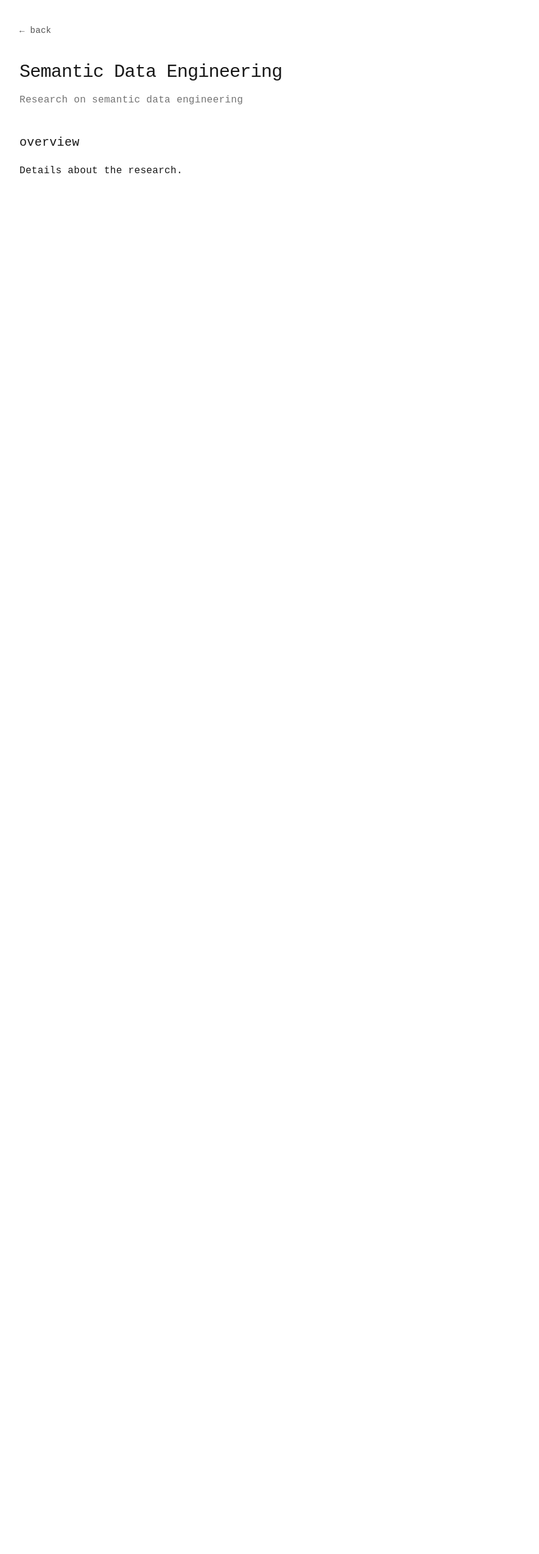
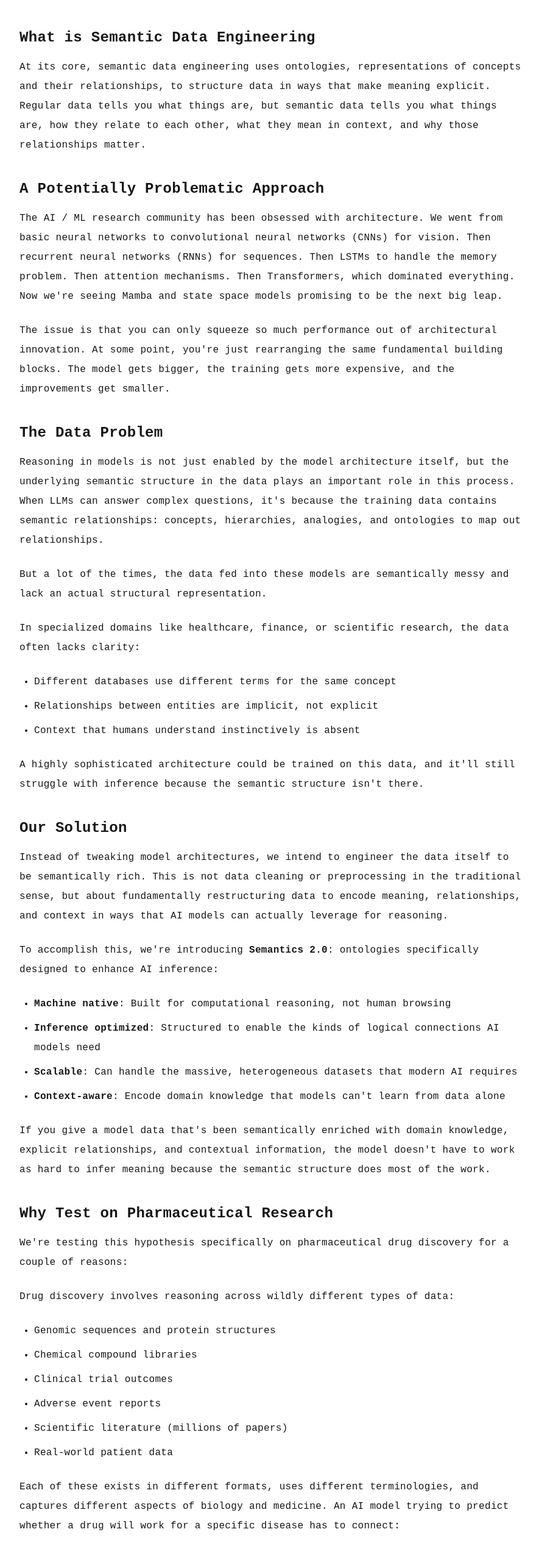
Before and after one commit to mili118/portfolio, a Next.js app: page /content/semantic-data in a window 1280 px wide. Shown: the part 234-2782 px from the top of the page at 61% size, without its empty margins (192-1077 px from the left). Before the commit the page ends 800 px from the top, so only its background shows below. Built offline with nearby package versions, Linux system fonts and the light colour scheme.

Commit message:
update semantics and basd

```diff
--- a/app/content/privacy-protocols/page.mdx
+++ b/app/content/privacy-protocols/page.mdx
@@ -271,24 +271,6 @@ export const metadata = {
 
       <hr className="my-8 border-neutral-200 dark:border-neutral-800" />
 
-      <h2 className="text-2xl font-semibold mt-10 mb-4">Future Research Directions</h2>
-
-      <div>This research opens several promising avenues for further investigation:</div>
-
-      <ol className="list-decimal ml-6 space-y-2">
-        <li><strong>Quantifying privacy degradation</strong> as a function of protocol activity levels</li>
-        <li><strong>Machine learning approaches</strong> to transaction pattern recognition and clustering</li>
-        <li><strong>Cross-chain flow analysis</strong> when funds move between privacy protocols</li>
-        <li><strong>Regulatory compliance mechanisms</strong> that preserve privacy while meeting legal requirements</li>
-        <li><strong>Economic incentives</strong> for maintaining large anonymity sets</li>
-      </ol>
-
-      <p>
-        The goal is not to break privacy for malicious purposes, but to understand the true security guarantees these protocols provide so users can make informed decisions about their financial privacy.
-      </p>
-
-      <hr className="my-8 border-neutral-200 dark:border-neutral-800" />
-
       <h2 className="text-2xl font-semibold mt-10 mb-4">Conclusion</h2>
 
       <p>
--- a/app/content/semantic-data/page.mdx
+++ b/app/content/semantic-data/page.mdx
@@ -1,8 +1,8 @@
 import Link from 'next/link'
 
 export const metadata = {
-  title: 'Semantic Data Engineering',
-  description: 'Research on semantic data engineering',
+  title: 'What if Better AI Inference Isn\'t About Better Models?',
+  description: 'Research on semantic data engineering for AI inference on pharmaceutical drug discovery',
 }
 
 <div className="min-h-screen bg-neutral-0 dark:bg-neutral-950 text-neutral-900 dark:text-neutral-100 flex items-center justify-center">
@@ -11,17 +11,142 @@ export const metadata = {
       ← back
     </Link>
 
-    <article className="space-y-8 leading-loose">
+    <article className="space-y-6 leading-loose text-base">
       <header className="mb-10">
         <h1 className="text-3xl font-normal mb-3 tracking-tight">Semantic Data Engineering</h1>
-        <p className="text-neutral-500 dark:text-neutral-600">Research on semantic data engineering</p>
+        <p className="text-neutral-500 dark:text-neutral-600">Research on semantic data engineering for inference on pharmaceutical drug discovery</p>
       </header>
 
-      <h2 className="text-xl font-medium mt-10 mb-4">overview</h2>
+      <h2 className="text-2xl font-semibold mt-10 mb-4">What is Semantic Data Engineering</h2>
 
       <p>
-        Details about the research.
+        At its core, semantic data engineering uses ontologies, representations of concepts and their relationships, to structure data in ways that make meaning explicit. Regular data tells you what things are, but semantic data tells you what things are, how they relate to each other, what they mean in context, and why those relationships matter.
       </p>
+
+      <h2 className="text-2xl font-semibold mt-10 mb-4">A Potentially Problematic Approach</h2>
+
+      <p>
+        The AI / ML research community has been obsessed with architecture. We went from basic neural networks to convolutional neural networks (CNNs) for vision. Then recurrent neural networks (RNNs) for sequences. Then LSTMs to handle the memory problem. Then attention mechanisms. Then Transformers, which dominated everything. Now we're seeing Mamba and state space models promising to be the next big leap.
+      </p>
+
+      <p>
+        The issue is that you can only squeeze so much performance out of architectural innovation. At some point, you're just rearranging the same fundamental building blocks. The model gets bigger, the training gets more expensive, and the improvements get smaller.
+      </p>
+
+      <h2 className="text-2xl font-semibold mt-10 mb-4">The Data Problem</h2>
+
+      <p>
+        Reasoning in models is not just enabled by the model architecture itself, but the underlying semantic structure in the data plays an important role in this process. When LLMs can answer complex questions, it's because the training data contains semantic relationships: concepts, hierarchies, analogies, and ontologies to map out relationships.
+      </p>
+
+      <p>
+        But a lot of the times, the data fed into these models are semantically messy and lack an actual structural representation.
+      </p>
+
+      <p>
+        In specialized domains like healthcare, finance, or scientific research, the data often lacks clarity:
+      </p>
+
+      <ul className="list-disc ml-6 space-y-2">
+        <li>Different databases use different terms for the same concept</li>
+        <li>Relationships between entities are implicit, not explicit</li>
+        <li>Context that humans understand instinctively is absent</li>
+      </ul>
+
+      <p>
+        A highly sophisticated architecture could be trained on this data, and it'll still struggle with inference because the semantic structure isn't there.
+      </p>
+
+      <h2 className="text-2xl font-semibold mt-10 mb-4">Our Solution</h2>
+
+      <p>
+        Instead of tweaking model architectures, we intend to engineer the data itself to be semantically rich. This is not data cleaning or preprocessing in the traditional sense, but about fundamentally restructuring data to encode meaning, relationships, and context in ways that AI models can actually leverage for reasoning.
+      </p>
+
+      <p>
+        To accomplish this, we're introducing <strong>Semantics 2.0</strong>: ontologies specifically designed to enhance AI inference:
+      </p>
+
+      <ul className="list-disc ml-6 space-y-2">
+        <li><strong>Machine native</strong>: Built for computational reasoning, not human browsing</li>
+        <li><strong>Inference optimized</strong>: Structured to enable the kinds of logical connections AI models need</li>
+        <li><strong>Scalable</strong>: Can handle the massive, heterogeneous datasets that modern AI requires</li>
+        <li><strong>Context-aware</strong>: Encode domain knowledge that models can't learn from data alone</li>
+      </ul>
+
+      <p>
+        If you give a model data that's been semantically enriched with domain knowledge, explicit relationships, and contextual information, the model doesn't have to work as hard to infer meaning because the semantic structure does most of the work.
+      </p>
+
+      <h2 className="text-2xl font-semibold mt-10 mb-4">Why Test on Pharmaceutical Research</h2>
+
+      <p>
+        We're testing this hypothesis specifically on pharmaceutical drug discovery for a couple of reasons:
+      </p>
+
+      <p>
+        Drug discovery involves reasoning across wildly different types of data:
+      </p>
+
+      <ul className="list-disc ml-6 space-y-2">
+        <li>Genomic sequences and protein structures</li>
+        <li>Chemical compound libraries</li>
+        <li>Clinical trial outcomes</li>
+        <li>Adverse event reports</li>
+        <li>Scientific literature (millions of papers)</li>
+        <li>Real-world patient data</li>
+      </ul>
+
+      <p>
+        Each of these exists in different formats, uses different terminologies, and captures different aspects of biology and medicine. An AI model trying to predict whether a drug will work for a specific disease has to connect:
+      </p>
+
+      <ul className="list-disc ml-6 space-y-2">
+        <li>Genetic mutations -> protein dysfunction -> disease symptoms</li>
+        <li>Chemical structure -> biological activity -> therapeutic effect</li>
+        <li>Preclinical results -> clinical outcomes -> safety profiles</li>
+      </ul>
+
+      <p>
+        Drug discovery also has clear success metrics:
+      </p>
+
+      <ul className="list-disc ml-6 space-y-2">
+        <li>Can the model predict which drug candidates will actually work?</li>
+        <li>Can it identify safety issues before expensive clinical trials?</li>
+        <li>Can it generalize to rare diseases where training data is scarce?</li>
+      </ul>
+
+      <p>
+        If semantic data engineering improves these outcomes, we've proven something fundamental about how data structure affects AI inference.
+      </p>
+
+      <h2 className="text-2xl font-semibold mt-10 mb-4">Why I Think This Is Meaningful</h2>
+
+      <p>
+        As a third year undergraduate student, I don't have the formal experience and expertise to make meaningful contributions to the development of these AI models, as this is something that typically requires many years of dedicated research and deep expertise in relevant coursework.
+      </p>
+
+      <p>
+        But semantic data engineering is different. Structuring data, understanding domain relationships, building ontologies are all more accessible. You don't need a PhD in machine learning to contribute meaningfully. You need domain knowledge, careful thinking about relationships and context, and good data engineering practices.
+      </p>
+
+      <p>
+        This is important because there's traditionally been so much hype around architecture: where everyone wants to build the next Transformer or some new groundbreaking architecture. But data engineering is seen as unglamorous infrastructure work.
+      </p>
+
+      <p>
+        I think people may have it backwards. What if the most impactful contributions to AI progress right now aren't coming from fancier architectures, but from people who deeply understand their domain and can encode that understanding into data structure? Semantic data engineering opens up AI research to a much broader group of contributors. You don't need access to massive compute clusters or specialized ML expertise, but you need to understand your data and think carefully about how to represent meaning.
+      </p>
+
+      <hr className="my-8 border-neutral-200 dark:border-neutral-800" />
+
+      <h3 className="text-xl font-medium mt-8 mb-4">More Info</h3>
+
+      <ul className="list-none space-y-2">
+        <li><a href="https://sparkai.network/" target="_blank" rel="noopener noreferrer" className="underline underline-offset-4 decoration-1">SPARK AI Consortium</a></li>
+        <li><a href="https://www.sdsc.edu" target="_blank" rel="noopener noreferrer" className="underline underline-offset-4 decoration-1">UC San Diego Supercomputer Center</a></li>
+      </ul>
     </article>
   </div>
 </div>
--- a/app/page.tsx
+++ b/app/page.tsx
@@ -81,9 +81,9 @@ export default function Home() {
               <span className="text-neutral-400 select-none">→</span>
               <span>
               engineering at{" "}
-            <Link href="/content/basd" className="underline underline-offset-4 decoration-1">
+            <a href="https://www.alchemy.com/dapps/blockchain-at-ucsd" target="_blank" rel="noopener noreferrer" className="underline underline-offset-4 decoration-1">
               BaSD
-            </Link>
+            </a>
               </span>
             </li>
           </ul>
```
Also changed, not shown: 1 other file (tests, documents, lock files or other folders).
